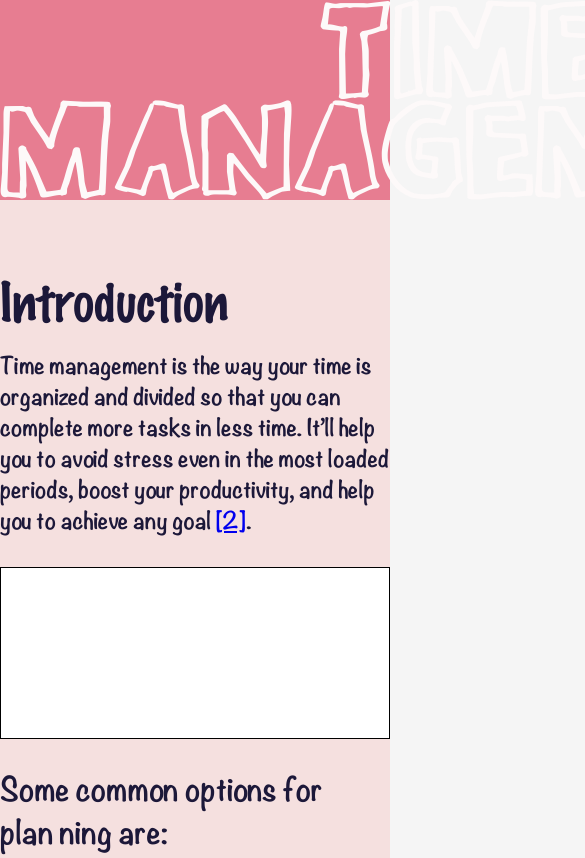
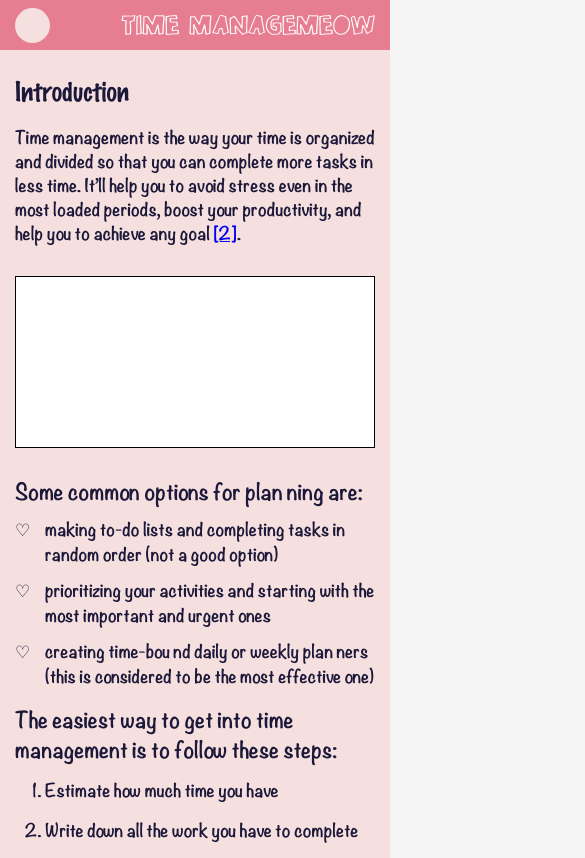
Before and after one commit to KhDan007/time-managemeow, a plain HTML site: page index.html in a window 390 px wide. Shown: the top 858 px of the page, 585 px wide, since content can reach past the window. Drawn offline with Linux system fonts and the light colour scheme; files whose address does not match are found by name.

Commit message:
make index page responsive

```diff
--- a/index.css
+++ b/index.css
@@ -44,6 +44,7 @@ body {
 .container {
     max-width: 1170px;
     margin: 0 auto;
+    padding: 0 15px;
 }
 
 .content {
@@ -195,6 +196,7 @@ ol {
     background-color: #E77D91;
     padding-bottom: 15px;
     text-align: center;
+    font-size: 22px;
 }
 
 .footer .container {
@@ -212,7 +214,6 @@ ol {
 .footer__elem {
     flex: 1 1 50%;
     color: #fff;
-    font-size: 22px;
     margin-right: 40px;
 }
 
@@ -222,7 +223,6 @@ ol {
 
 .footer__data {
     color: #fff;
-    font-size: 22px;
     text-align: center;
     width: 100%;
 }
@@ -250,3 +250,163 @@ ol {
 .references {
     font-size: 25px;
 }
+
+/* ======================================================== */
+
+@media (max-width: 1512px) {
+    .content {
+        max-width: 1100px;
+    }
+
+    .container {
+        max-width: 900px;
+    }
+
+    .header__title {
+        font-size: 80px;
+    }
+    .header__row {
+        height: 150px;
+    }
+    .header__logo {
+        width: 120px;
+        height: 120px;
+    }
+}
+
+@media (max-width: 1250px) {
+    .content {
+        max-width: 900px;
+    }
+
+    .container {
+        max-width: 700px;
+    }
+
+    .header__title {
+        font-size: 50px;
+    }
+    .header__row {
+        height: 120px;
+    }
+    .header__logo {
+        width: 80px;
+        height: 80px;
+    }
+    .header .container {
+        max-width: 900px;
+    }
+    .intro {
+        padding-top: 20px;
+    }
+}
+
+@media (max-width: 832px) {
+    .content {
+        max-width: 700px;
+    }
+    .container {
+        max-width: 500px;
+    }
+}
+
+@media (max-width: 770px) {
+    .header__title {
+        font-size: 35px;
+    }
+    .header__row {
+        height: 70px;
+    }
+    .header__logo {
+        width: 50px;
+        height: 50px;
+    }
+
+    .title {
+        font-size: 35px;
+    }
+    .subtitle {
+        font-size: 25px;
+    }
+    .text {
+        font-size: 18px;
+    }
+}
+
+@media (max-width: 570px) {
+    .header__title {
+        text-align: right;
+        font-size: 30px;
+    }
+
+    .footer__elem {
+        margin-right: 15px;
+    }
+    .footer .container {
+        height: 150px;
+    }
+    .footer {
+        font-size: 15px;
+    }
+}
+
+@media (max-width: 475px) {
+    .header__title {
+        font-size: 25px;
+    }
+    .header__logo {
+        width: 40px;
+        height: 40px;
+    }
+    .header__row {
+        height: 50px;
+    }
+    .intro {
+        padding-top: 10px;
+        padding-bottom: 10px;
+    }
+    .intro__text {
+        margin-top: 5px;
+    }
+    .title {
+        font-size: 25px;
+    }
+    .subtitle {
+        font-size: 21px;
+    }
+    .text {
+        font-size: 17px;
+    }
+    .options__list li {
+        line-height: 1.5;
+        margin-bottom: 10px;
+    }
+    .steps__list li {
+        margin-bottom: 10px;
+    }
+    .tips {
+        padding-bottom: 15px;
+    }
+    .tips__title {
+        margin-bottom: 5px;
+    }
+    .conlusion__title {
+        margin-bottom: 5px;
+    }
+}
+
+@media (max-width: 390px) {
+    .header__title {
+        font-size: 20px;
+    }
+    .header__logo {
+        width: 35px;
+        height: 35px;
+    }
+    .footer__elem {
+        margin-right: 5px;
+    }
+    .footer .container {
+        padding: 0 5px;
+    }
+}
```
